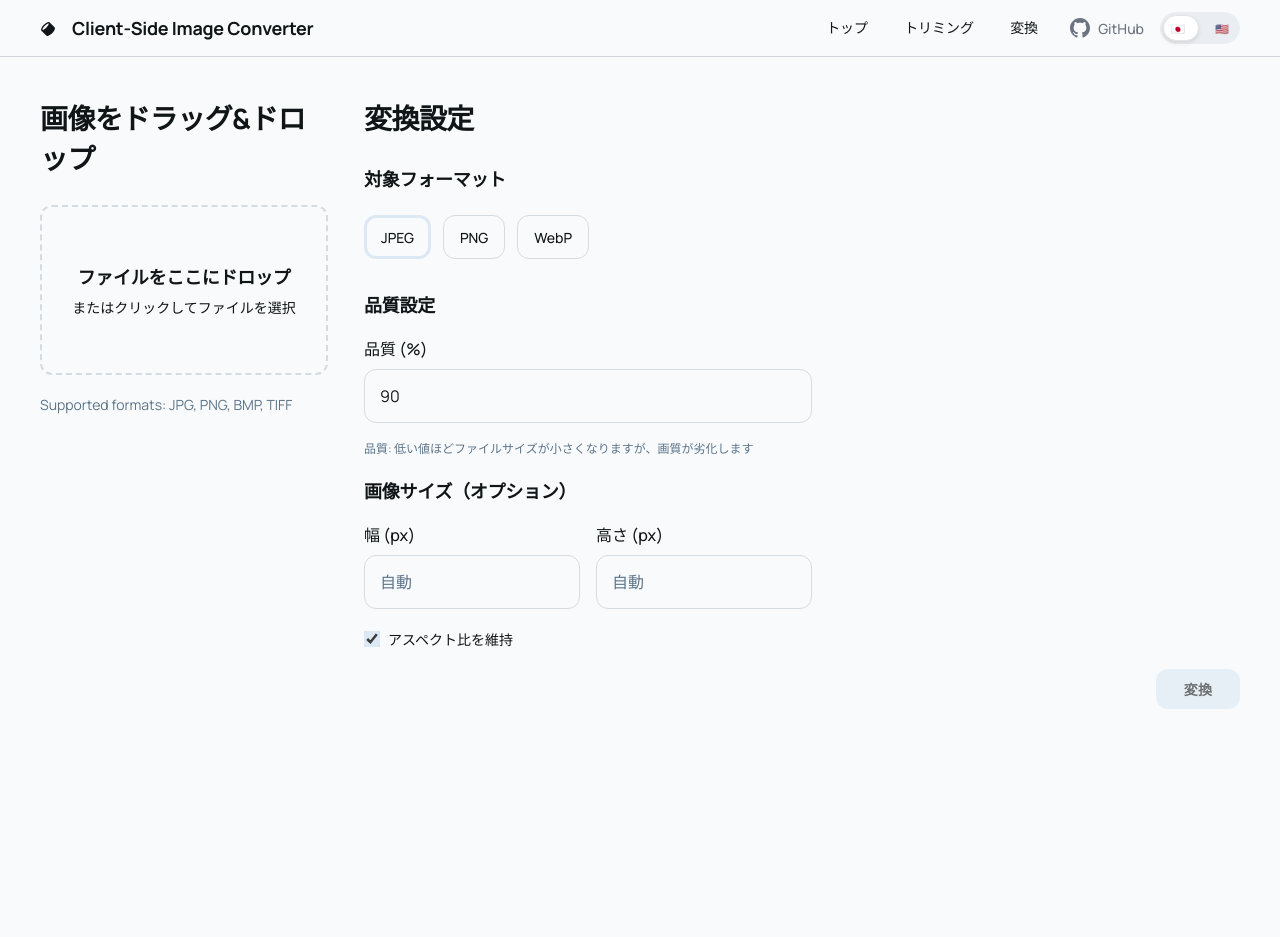
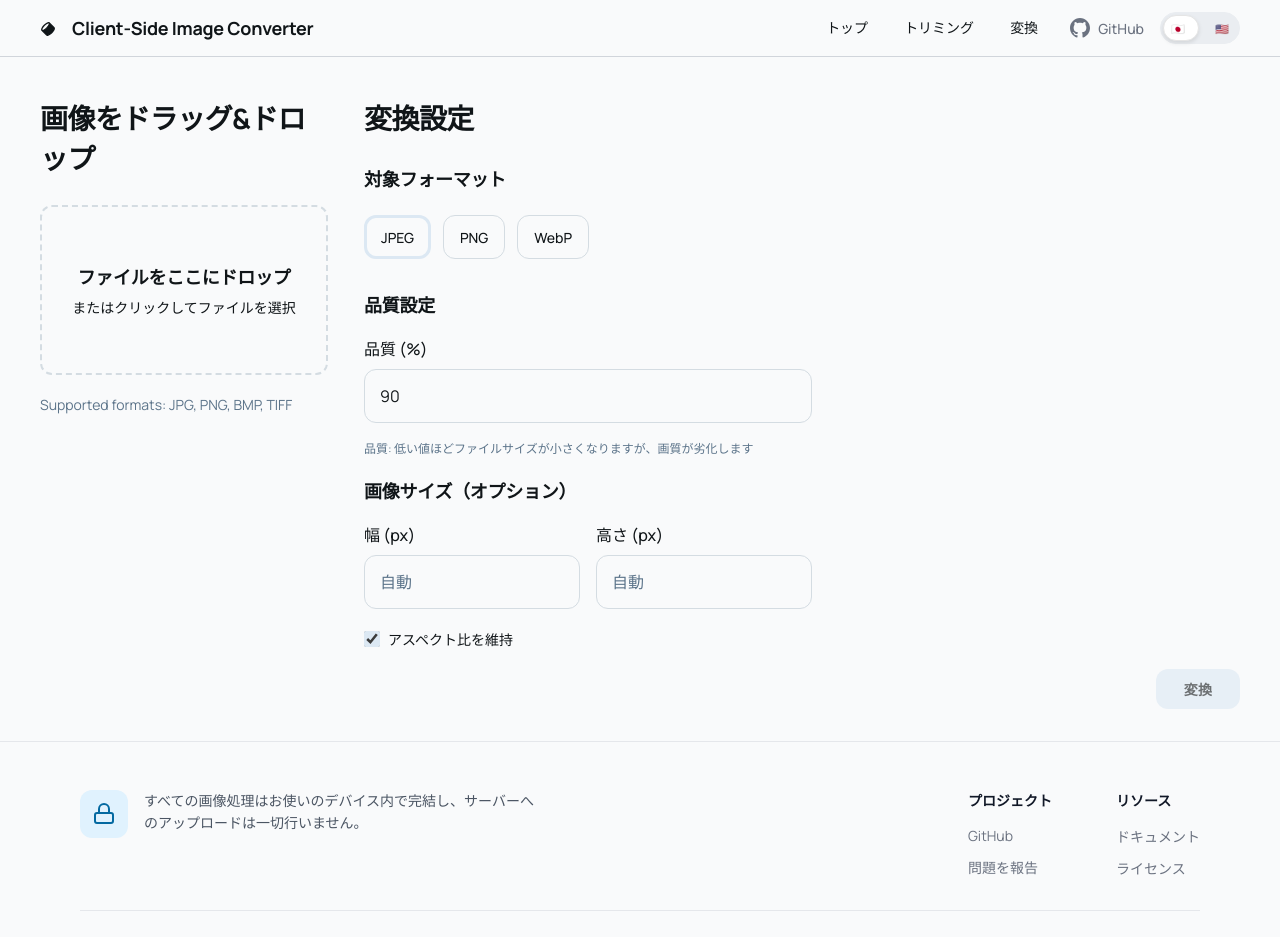
Before and after one commit to Suemura/client-side-image-converter, a Next.js app: page /convert in a window 1280 px wide. Shown: the top 937 px of the page. Before the commit the page ends 800 px from the top, so only its background shows below. Built offline with nearby package versions, Linux system fonts and the light colour scheme.

Commit message:
フッターを追加

```diff
--- /dev/null
+++ b/src/components/Footer.module.css
@@ -0,0 +1,149 @@
+.footer {
+  border-top: 1px solid #e5e7eb;
+  background-color: #f9fafb;
+  padding: 48px 0 32px;
+  margin-top: auto;
+}
+
+.container {
+  max-width: 1200px;
+  margin: 0 auto;
+  padding: 0 40px;
+}
+
+.topSection {
+  display: grid;
+  grid-template-columns: 1fr auto;
+  gap: 48px;
+  margin-bottom: 32px;
+}
+
+.privacySection {
+  display: flex;
+  align-items: flex-start;
+  gap: 16px;
+}
+
+.privacyIcon {
+  flex-shrink: 0;
+  width: 48px;
+  height: 48px;
+  display: flex;
+  align-items: center;
+  justify-content: center;
+  background-color: #e0f2fe;
+  border-radius: 12px;
+  color: #0369a1;
+}
+
+.privacyIcon svg {
+  width: 24px;
+  height: 24px;
+}
+
+.privacyText {
+  font-size: 14px;
+  line-height: 1.6;
+  color: #4b5563;
+  max-width: 400px;
+}
+
+.linksSection {
+  display: flex;
+  gap: 64px;
+}
+
+.linkGroup {
+  display: flex;
+  flex-direction: column;
+  gap: 12px;
+}
+
+.linkTitle {
+  font-size: 14px;
+  font-weight: 600;
+  color: #111827;
+  margin-bottom: 4px;
+}
+
+.link {
+  font-size: 14px;
+  color: #6b7280;
+  text-decoration: none;
+  transition: color 0.2s;
+}
+
+.link:hover {
+  color: #374151;
+}
+
+.bottomSection {
+  padding-top: 24px;
+  border-top: 1px solid #e5e7eb;
+  display: flex;
+  justify-content: space-between;
+  align-items: center;
+}
+
+.copyright {
+  font-size: 13px;
+  color: #6b7280;
+}
+
+.madeWith {
+  font-size: 13px;
+  color: #6b7280;
+}
+
+.heart {
+  color: #ef4444;
+  font-size: 14px;
+  animation: heartbeat 1.5s ease-in-out infinite;
+}
+
+@keyframes heartbeat {
+  0% {
+    transform: scale(1);
+  }
+  14% {
+    transform: scale(1.1);
+  }
+  28% {
+    transform: scale(1);
+  }
+  42% {
+    transform: scale(1.1);
+  }
+  70% {
+    transform: scale(1);
+  }
+}
+
+@media (max-width: 768px) {
+  .footer {
+    padding: 32px 0 24px;
+  }
+
+  .container {
+    padding: 0 20px;
+  }
+
+  .topSection {
+    grid-template-columns: 1fr;
+    gap: 32px;
+  }
+
+  .privacyText {
+    max-width: 100%;
+  }
+
+  .linksSection {
+    gap: 32px;
+  }
+
+  .bottomSection {
+    flex-direction: column;
+    gap: 12px;
+    text-align: center;
+  }
+}
--- /dev/null
+++ b/src/components/Footer.tsx
@@ -0,0 +1,82 @@
+import type React from "react";
+import { useTranslation } from "react-i18next";
+import styles from "./Footer.module.css";
+
+export const Footer: React.FC = () => {
+  const { t } = useTranslation();
+  const currentYear = new Date().getFullYear();
+
+  return (
+    <footer className={styles.footer}>
+      <div className={styles.container}>
+        {/* 上段 */}
+        <div className={styles.topSection}>
+          <div className={styles.privacySection}>
+            <div className={styles.privacyIcon}>
+              <svg
+                viewBox="0 0 24 24"
+                fill="none"
+                stroke="currentColor"
+                strokeWidth="2"
+                strokeLinecap="round"
+                strokeLinejoin="round"
+              >
+                <rect x="3" y="11" width="18" height="10" rx="2" ry="2" />
+                <path d="M7 11V7a5 5 0 0110 0v4" />
+              </svg>
+            </div>
+            <p className={styles.privacyText}>{t("footer.privacyMessage")}</p>
+          </div>
+          <div className={styles.linksSection}>
+            <div className={styles.linkGroup}>
+              <h4 className={styles.linkTitle}>{t("footer.project")}</h4>
+              <a
+                href="https://github.com/Suemura/web-image-converter"
+                target="_blank"
+                rel="noopener noreferrer"
+                className={styles.link}
+              >
+                {t("footer.github")}
+              </a>
+              <a
+                href="https://github.com/Suemura/web-image-converter/issues"
+                target="_blank"
+                rel="noopener noreferrer"
+                className={styles.link}
+              >
+                {t("footer.reportIssue")}
+              </a>
+            </div>
+            <div className={styles.linkGroup}>
+              <h4 className={styles.linkTitle}>{t("footer.resources")}</h4>
+              <a
+                href="https://github.com/Suemura/web-image-converter#readme"
+                target="_blank"
+                rel="noopener noreferrer"
+                className={styles.link}
+              >
+                {t("footer.documentation")}
+              </a>
+              <a
+                href="https://github.com/Suemura/web-image-converter/blob/main/LICENSE"
+                target="_blank"
+                rel="noopener noreferrer"
+                className={styles.link}
+              >
+                {t("footer.license")}
+              </a>
+            </div>
+          </div>
+        </div>
+
+        {/* 下段 */}
+        <div className={styles.bottomSection}>
+          <p className={styles.copyright}>
+            © {currentYear} Client-Side Image Converter.{" "}
+            {t("footer.allRightsReserved")}
+          </p>
+        </div>
+      </div>
+    </footer>
+  );
+};
--- a/src/components/LayoutContainer.tsx
+++ b/src/components/LayoutContainer.tsx
@@ -1,4 +1,5 @@
 import type React from "react";
+import { Footer } from "./Footer";
 
 interface LayoutContainerProps {
   children: React.ReactNode;
@@ -19,6 +20,7 @@ export const LayoutContainer: React.FC<LayoutContainerProps> = ({
       <div className="flex h-full flex-col" style={{ flexGrow: 1 }}>
         {children}
       </div>
+      <Footer />
     </div>
   );
 };
--- a/src/i18n/locales/en.json
+++ b/src/i18n/locales/en.json
@@ -160,5 +160,17 @@
     "mb": "MB",
     "gb": "GB",
     "px": "px"
+  },
+  "footer": {
+    "privacyMessage": "All image processing is done locally on your device. No images are ever uploaded to any server.",
+    "project": "Project",
+    "github": "GitHub",
+    "reportIssue": "Report Issue",
+    "resources": "Resources",
+    "documentation": "Documentation",
+    "license": "License",
+    "allRightsReserved": "All rights reserved.",
+    "madeWith": "Made with",
+    "forPrivacy": "for privacy"
   }
 }
--- a/src/i18n/locales/ja.json
+++ b/src/i18n/locales/ja.json
@@ -160,5 +160,17 @@
     "mb": "MB",
     "gb": "GB",
     "px": "px"
+  },
+  "footer": {
+    "privacyMessage": "すべての画像処理はお使いのデバイス内で完結し、サーバーへのアップロードは一切行いません。",
+    "project": "プロジェクト",
+    "github": "GitHub",
+    "reportIssue": "問題を報告",
+    "resources": "リソース",
+    "documentation": "ドキュメント",
+    "license": "ライセンス",
+    "allRightsReserved": "All rights reserved.",
+    "madeWith": "プライバシーを重視して",
+    "forPrivacy": "で作られました"
   }
 }
```
